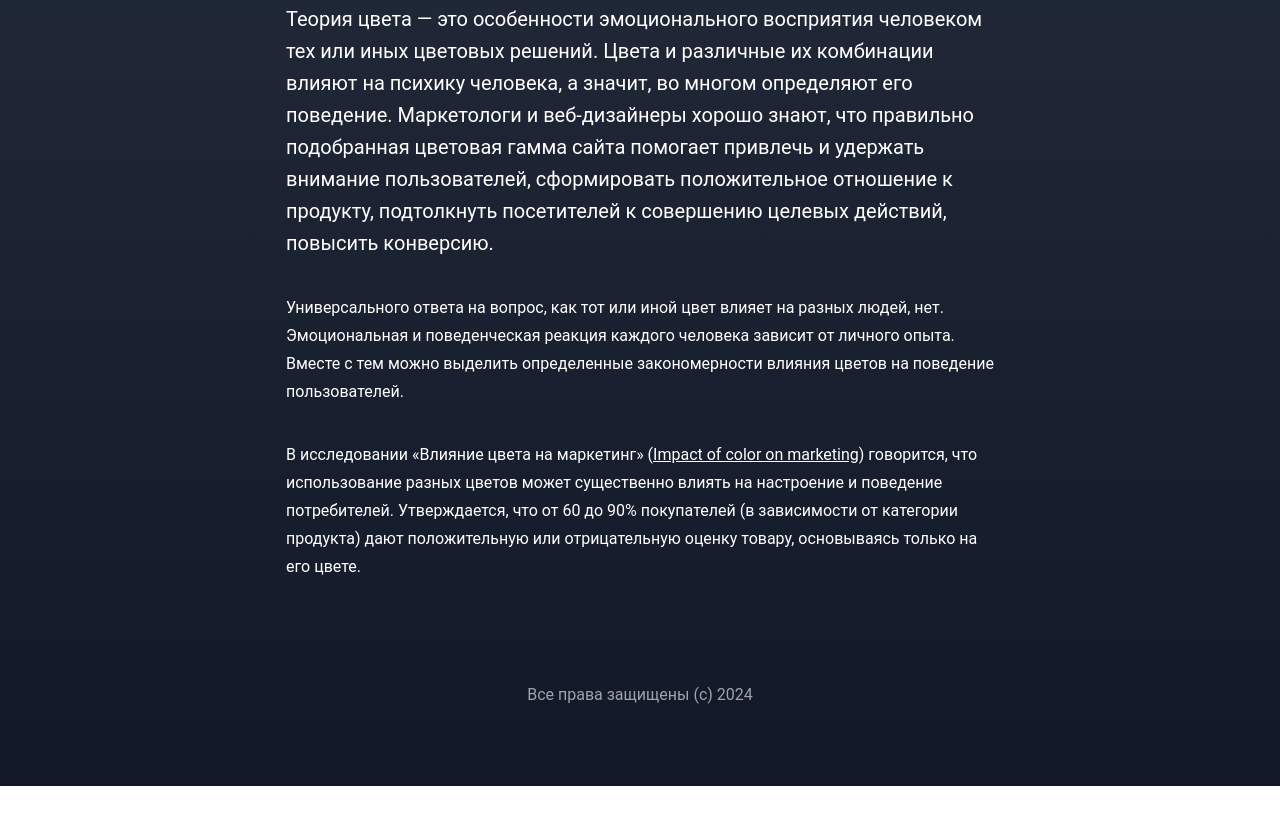
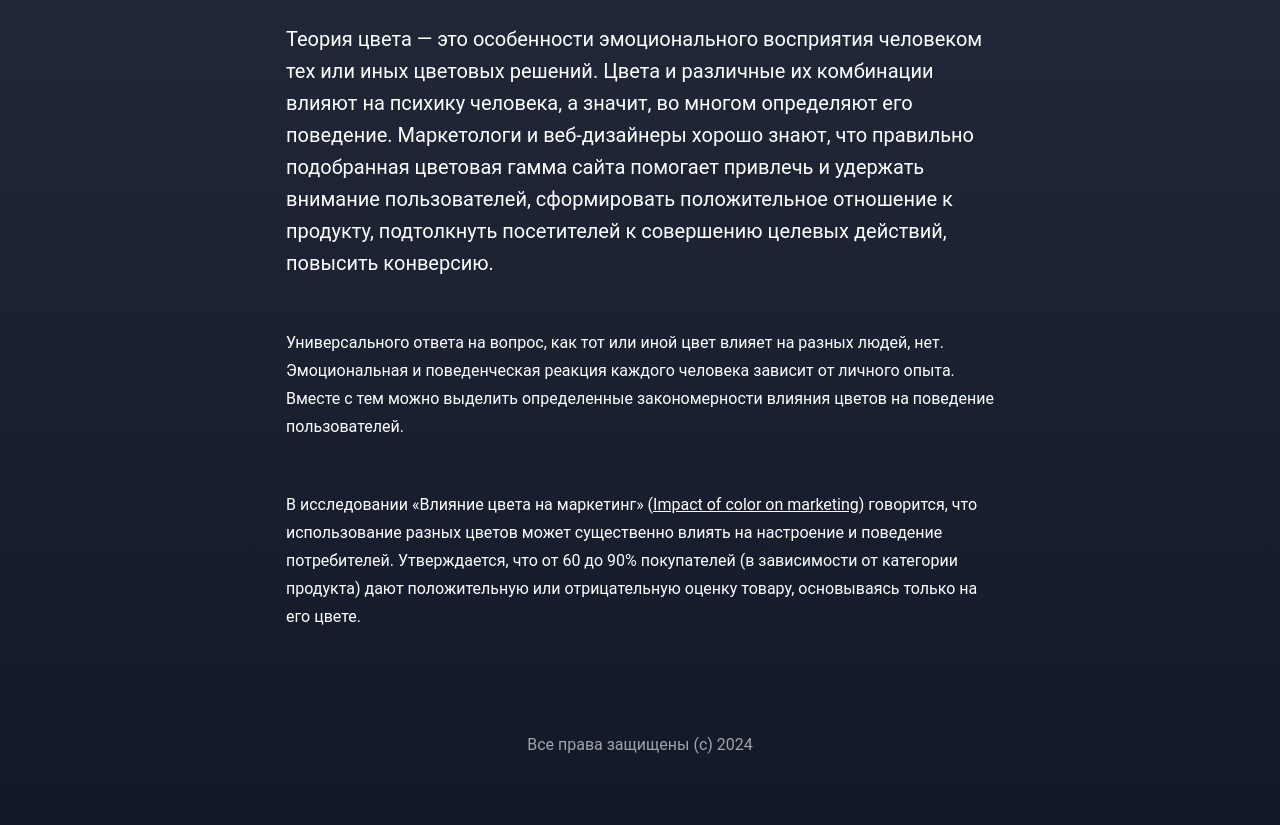
Before and after one commit to KalyghniiA/testlar1, a website built with webpack: page 1-blog/index.html in a window 1280 px wide. Shown: the part 1263-2088 px from the top of the page. Before the commit the page ends 2049 px from the top, so only its background shows below. Built offline with nearby package versions, Linux system fonts and the light colour scheme.

```diff
--- a/1-blog/css/style.css
+++ b/1-blog/css/style.css
@@ -262,7 +262,7 @@
 
 header {
   width: 1080px;
-  margin: 71px auto 69px;
+  margin: 80px auto 80px;
 }
 
 .logo {
@@ -380,7 +380,12 @@
 }
 
 .blog-article__content p {
-  margin-bottom: 35px;
+  margin: 0;
+  margin-bottom: 50px;
+}
+
+.blog-article__content p:last-child {
+  margin-bottom: 0;
 }
 
 .blog-article__content p span {
@@ -395,11 +400,11 @@
 .footer {
   color: rgba(255, 255, 255, 0.6);
   width: 1080px;
-  margin: 0 auto;
+  margin: 0 auto 77px;
 }
 
 .footer p {
   width: max-content;
-  margin: 0 auto 77px;
+  margin: 0 auto;
 
 }
```
